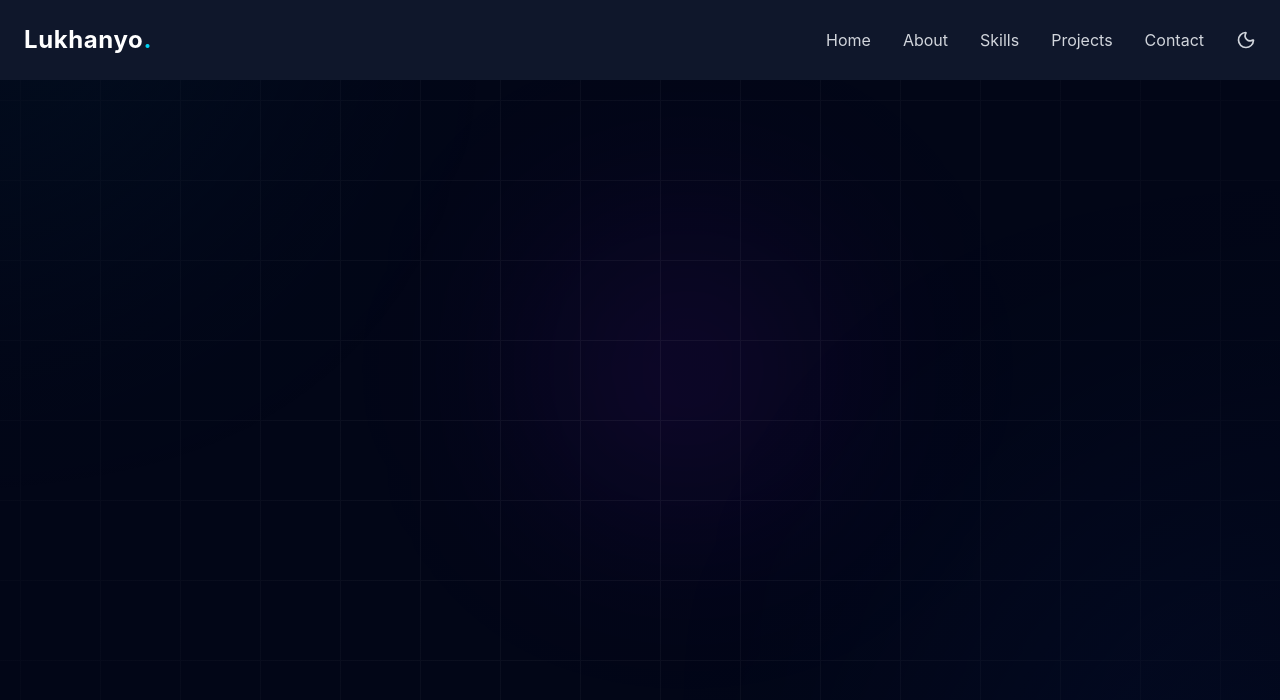
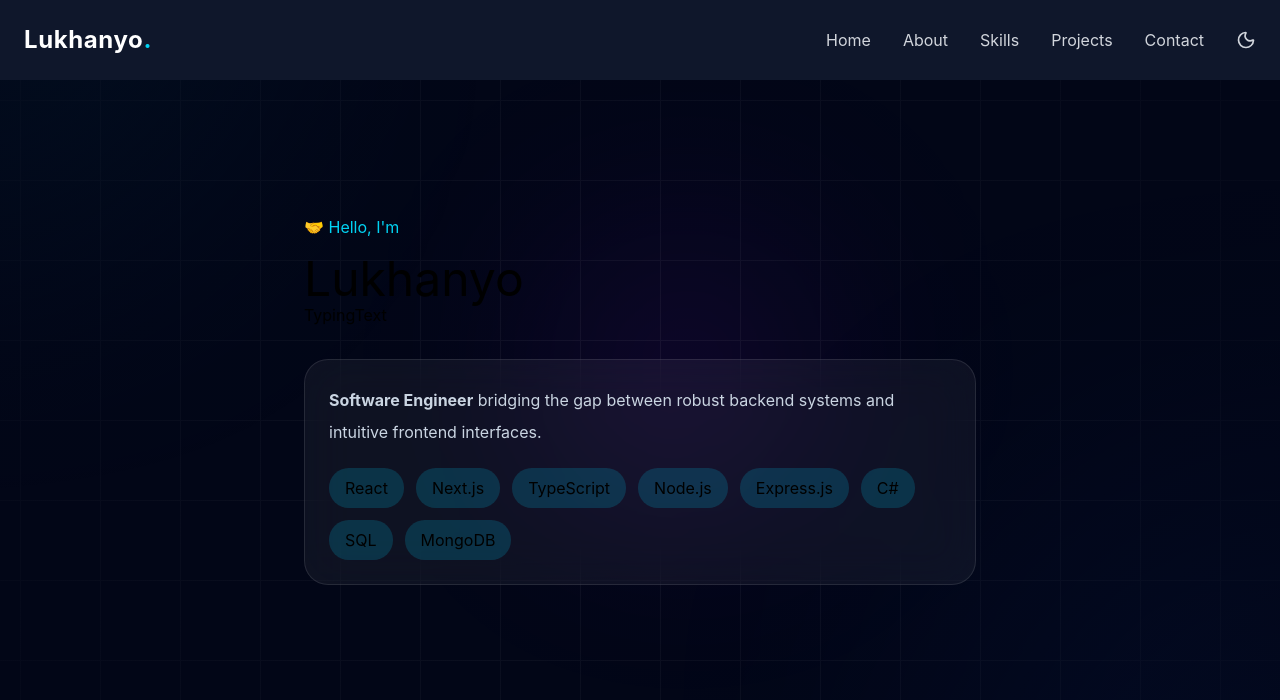
Before and after one commit to Luka2Lkay/lukhanyo-portfolio, a React (Vite) app: page / in a window 1280 px wide. Shown: the top 700 px of the page. Built offline with nearby package versions, Linux system fonts and the light colour scheme.

Commit message:
store languages in an array

```diff
--- a/src/components/hero/Hero.jsx
+++ b/src/components/hero/Hero.jsx
@@ -3,21 +3,31 @@ import TypingText from "@/components//typing_text/TypingText";
 import { motion } from "framer-motion";
 
 function Hero() {
+  const skills = [
+    "React",
+    "Next.js",
+    "TypeScript",
+    "Node.js",
+    "Express.js",
+    "C#",
+    "SQL",
+    "MongoDB",
+  ];
   return (
     <section
       id="home"
-      className="relative flex min-h-screen items-center overflow-hidden px-6"
+      className="relative flex min-h-[100svh] items-start overflow-hidden px-6 pt-24 lg:items-center lg:pt-0"
     >
       <Background />
 
-      <div className="relative z-10 mx-auto flex max-w-7xl flex-col-reverse items-center justify-between gap-16 lg:flex-row">
+      <div className="relative z-10 mx-auto flex max-w-7xl flex-col items-center justify-between gap-16 lg:flex-row">
         <motion.div
           initial={{ opacity: 0, x: -70 }}
-          opacity={{ opacity: 1, x: 0 }}
+          animate={{ opacity: 1, x: 0 }}
           transition={{ duration: 0.8 }}
-          className="w-full border border-red-500 lg:w-1/2"
+          className="w-full max-w-2xl text-center lg:text-left"
         >
-          <p className="text-cyan-400 mb-4">Hello, I'm</p>
+          <p className="text-cyan-400 mb-4"> &#129309; Hello, I'm</p>
 
           <h1 className="text-5xl">Lukhanyo</h1>
 
@@ -25,31 +35,19 @@ function Hero() {
 
           <div className="mt-8 rounded-3xl border border-white/10 bg-white/5 p-6 backdrop-blur-xl">
             <p className="leading-8 text-slate-300">
-              Building scalable, responsive and user-focused web applications
-              using React, Node.js, Express, PostgreSQL and modern frontend
-              technologies.
+              <strong>Software Engineer</strong> bridging the gap between robust
+              backend systems and intuitive frontend interfaces.
             </p>
 
             <div className="mt-5 flex flex-wrap gap-3">
-              <span className="rounded-full bg-cyan-500/20 px-4 py-2">
-                React
-              </span>
-              <span className="rounded-full bg-cyan-500/20 px-4 py-2">
-                Next.js
-              </span>
-              <span className="rounded-full bg-cyan-500/20 px-4 py-2">
-                TypeScript
-              </span>
-              <span className="rounded-full bg-cyan-500/20 px-4 py-2">
-                Node.js
-              </span>
-              <span className="rounded-full bg-cyan-500/20 px-4 py-2">
-                Express.js
-              </span>
-              <span className="rounded-full bg-cyan-500/20 px-4 py-2">SQL</span>
-              <span className="rounded-full bg-cyan-500/20 px-4 py-2">
-                MongoDB
-              </span>
+              {skills.map((skill, index) => (
+                <span
+                  key={index}
+                  className="rounded-full bg-cyan-500/20 px-4 py-2"
+                >
+                  {skill}
+                </span>
+              ))}
             </div>
           </div>
         </motion.div>
```
